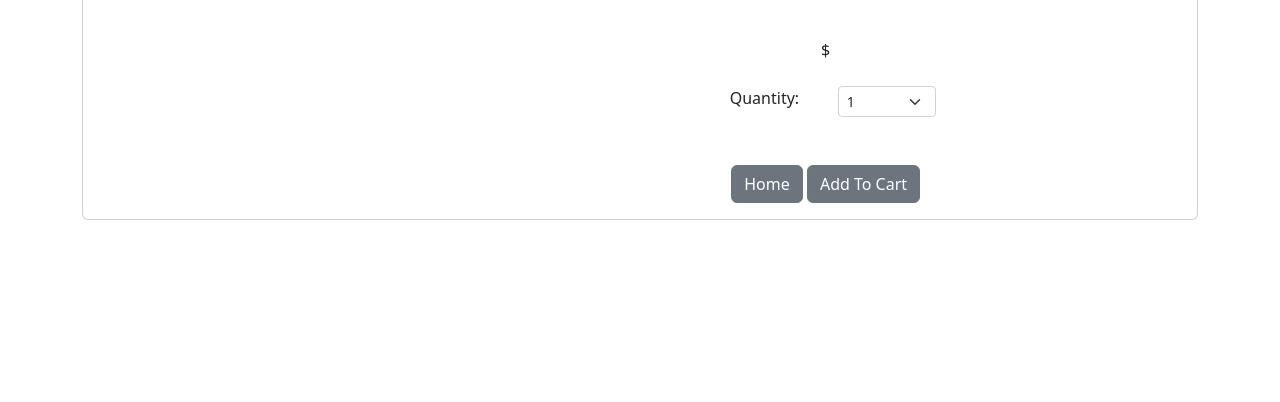
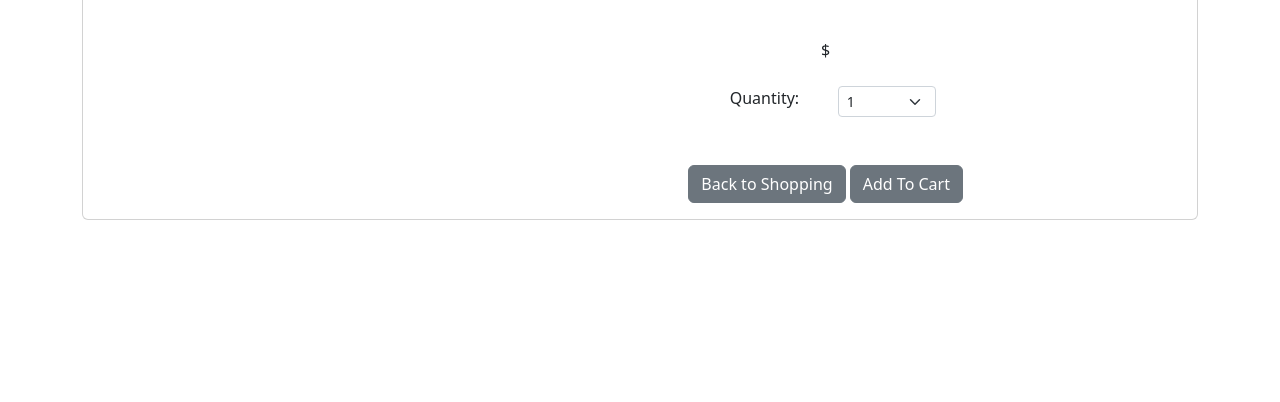
Before and after one commit to Mounia-dhb/Flowers-Project, a Django app: template store/templates/product.html in a window 1280 px wide. Shown: the part 107-509 px from the top of the page. Run offline with Django 4.2, Linux system fonts and the light colour scheme; the template is opened without the code that fills it, so the values that code supplies are empty; some libraries are stand-ins or nearby versions.

Commit message:
few modifications

```diff
--- a/store/templates/navbar.html
+++ b/store/templates/navbar.html
@@ -20,12 +20,6 @@
                         <li>
                             <hr class="dropdown-divider" />
                         </li>
-
-                        <!-- <li><a class="dropdown-item" href="{% url 'category' 'Laptops' %}">Laptops</a></li>
-                        <li><a class="dropdown-item" href="{% url 'category' 'Android Phones' %}">Android Phones</a></li>
-                        <li><a class="dropdown-item" href="{% url 'category' 'Accessories' %}">Accessories</a></li>
-                        <li><a class="dropdown-item" href="{% url 'category' 'Iphones' %}">Iphones</a> -->
-
 
                             {% for category in categories %}
                             <li><a class="dropdown-item" href="/category/{{ category.name }}">{{ category.name }}</a></li>
--- a/store/templates/product.html
+++ b/store/templates/product.html
@@ -53,7 +53,7 @@
                 </div>
             </div>
             <br/><br/>
-        <a href="{% url 'home'%}" class="btn btn-secondary">Home</a>
+        <a href="{% url 'home'%}" class="btn btn-secondary">Back to Shopping</a>
         <button type="button" value="{{ product.id }}" class="btn btn-secondary" id="add-cart">Add To Cart</button>
 
     </center>
```
Also changed, not shown: db.sqlite3.
